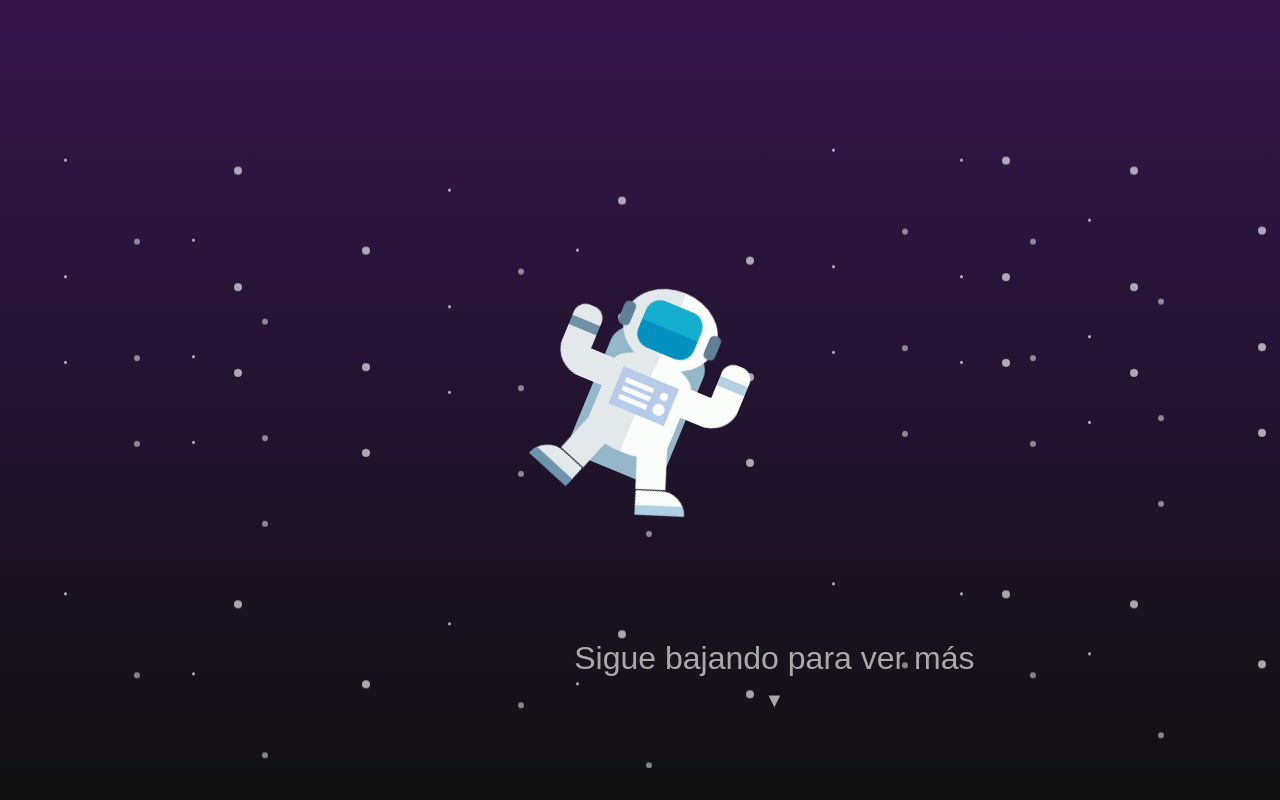
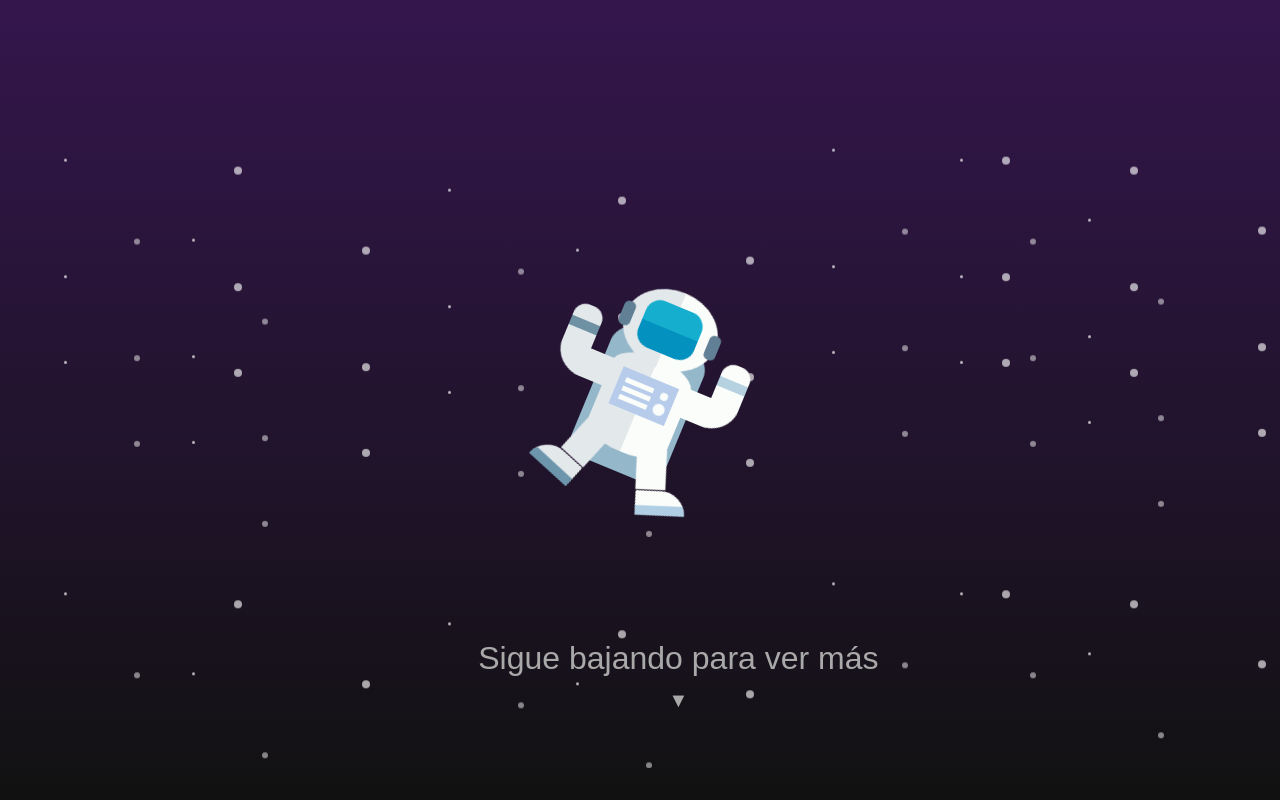
Before and after one commit to tezzzta/tezzZ, a React (Vite) app in the folder tailwindcss4/: page / in a window 1280 px wide. Shown: the top 800 px of the page. Built offline with nearby package versions, Linux system fonts and the light colour scheme.

Commit message:
Validaremos, se ajusta otro componente con witdh 100%

```diff
--- a/tailwindcss4/src/Componentes/Principal.module.css
+++ b/tailwindcss4/src/Componentes/Principal.module.css
@@ -1,7 +1,7 @@
 .background {
     background: linear-gradient(#34164d, #111111);
     height: 100vh;
-
+    width: 100%;
     display: flex;
 }
 
@@ -11,7 +11,7 @@
     align-items: center;
     margin-top: 80vh;
     margin-left: 36%;
-    margin-right: 15%;
+    margin-right: 30%;
     width: 100%;
   }
 
```
